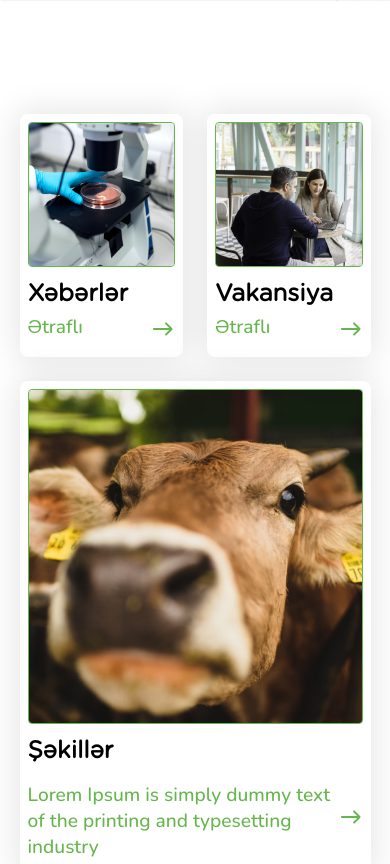
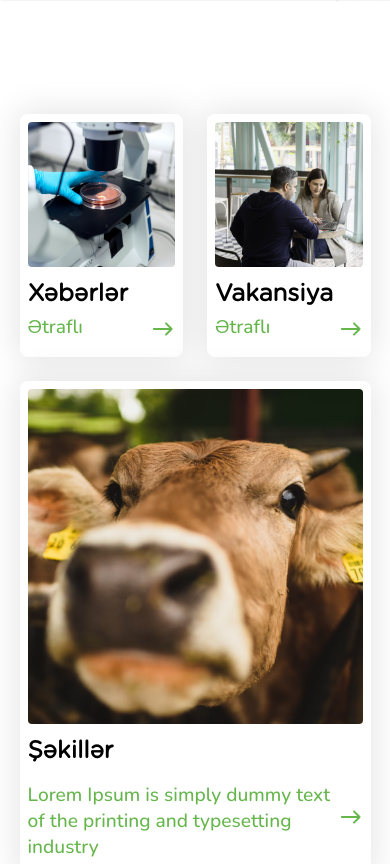
Before and after one commit to kenanmusali/Xacmaz-AgroPark, a React (Vite) app: page / in a window 390 px wide. Shown: the part 2876-3740 px from the top of the page. Built offline with nearby package versions, Linux system fonts and the light colour scheme.

Commit message:
0.2 (Contact Form Uptaded)

```diff
--- a/src/Components/Home/responsive.css
+++ b/src/Components/Home/responsive.css
@@ -119,7 +119,6 @@
     .HomeImage3,
     .HomeImage4 {
         width: 100%;
-        border: 1px solid var(--color);
         border-radius: 4px;
         -webkit-border-radius: 4px;
         -moz-border-radius: 4px;
@@ -274,7 +273,6 @@
     .HomeImage2,
     .HomeImage3 {
         width: 100%;
-        border: 1px solid var(--color);
         border-radius: 4px;
         -webkit-border-radius: 4px;
         -moz-border-radius: 4px;
```
